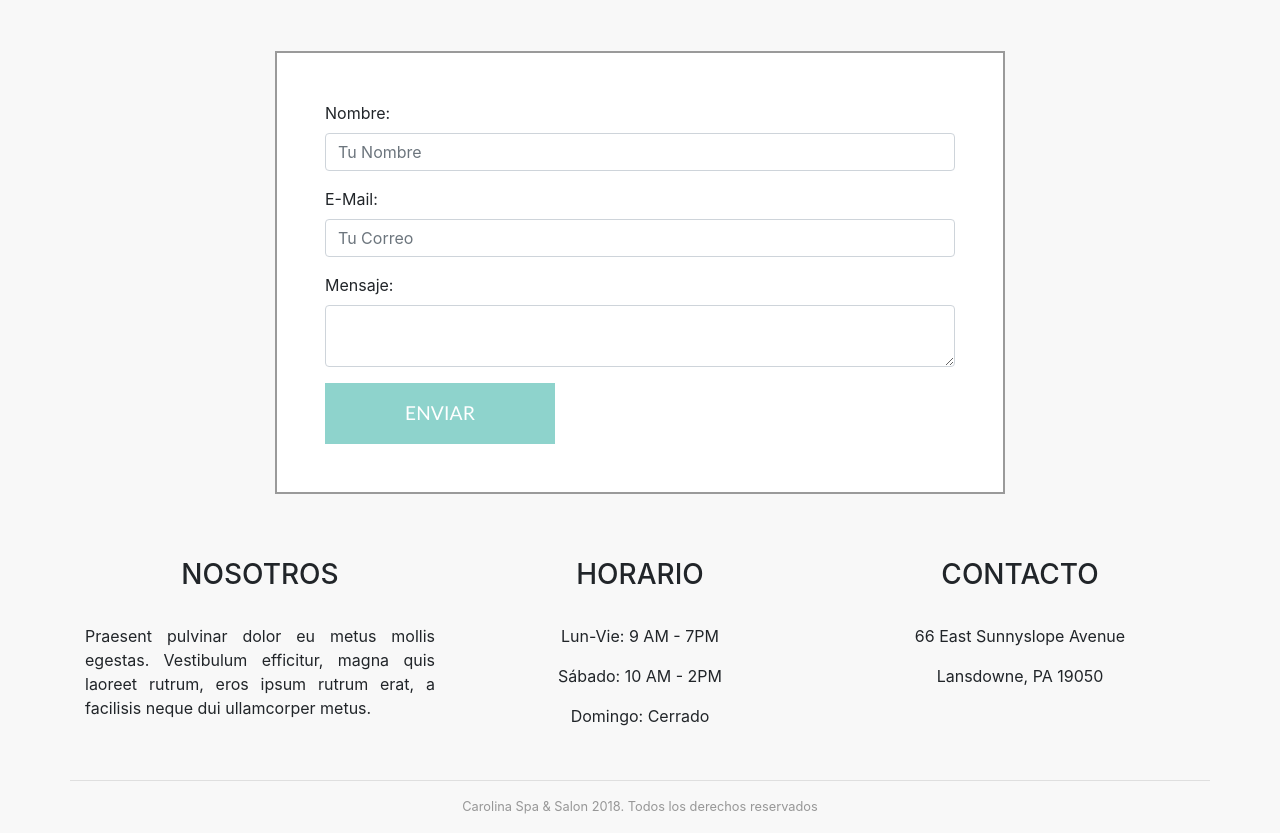
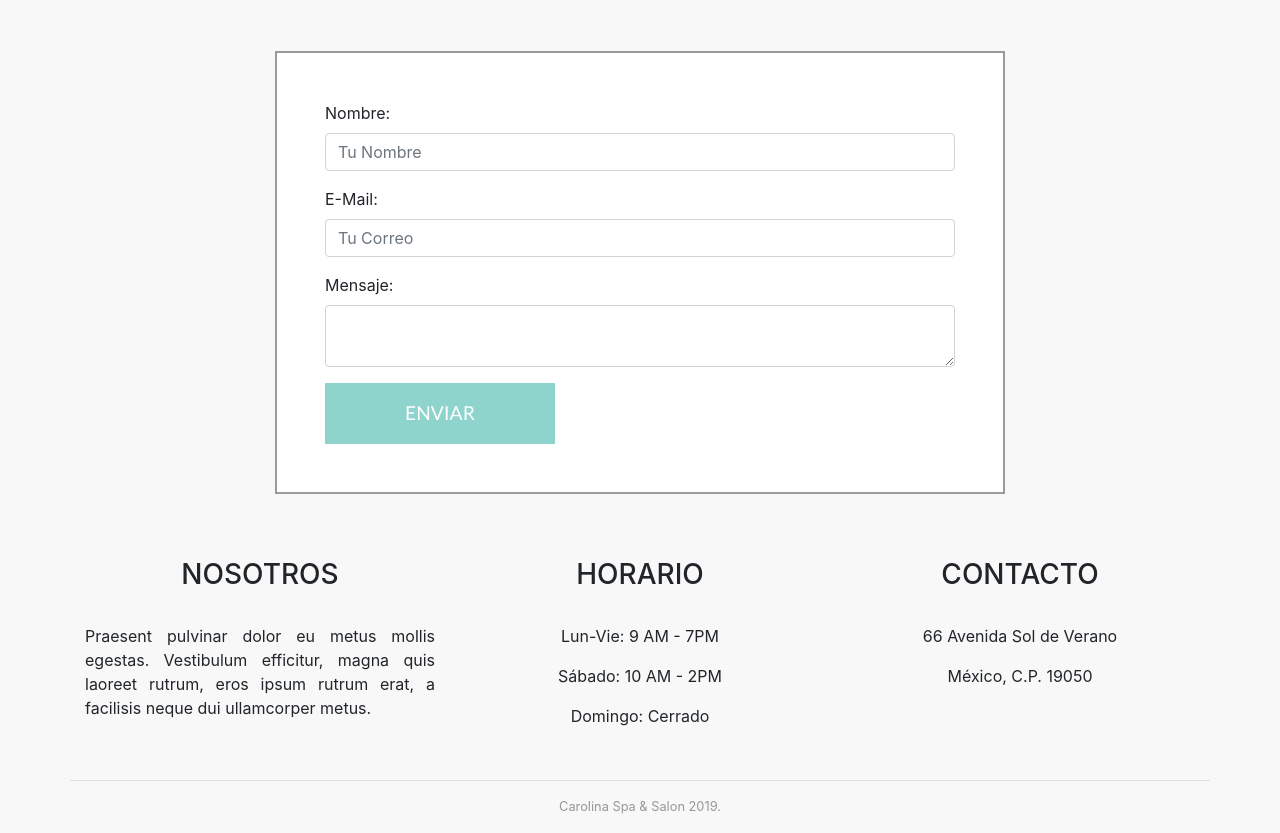
Before and after one commit to raymundojdev/LandingPage_Spa, a plain HTML site: page contacto.html in a window 1280 px wide. Shown: the part 839-1672 px from the top of the page. Drawn offline with nearby package versions, Linux system fonts and the light colour scheme; a web font is replaced by a local one.

Commit message:
Update contacto.html

```diff
--- a/contacto.html
+++ b/contacto.html
@@ -151,8 +151,8 @@
                 </div>
                 <div class="col-md-4 text-center">
                     <h3 class="text-uppercase pb-4">Contacto</h3>
-                    <p>66 East Sunnyslope Avenue </p>
-                    <p>Lansdowne, PA 19050</p>
+                    <p>66 Avenida Sol de Verano</p>
+                    <p>México, C.P. 19050</p>
                     <nav class="sociales text-center">
                         <ul>
                           <li>
@@ -184,7 +184,7 @@
                       </nav>
                 </div> <!--col-md-4-->
                 <hr class="w-100">
-                <p class="text-center copyright w-100">Carolina Spa & Salon 2018. Todos los derechos reservados</p>
+                <p class="text-center copyright w-100">Carolina Spa & Salon 2019.</p>
             </div><!--.row-->
         </div> <!--.container-->
 
```
